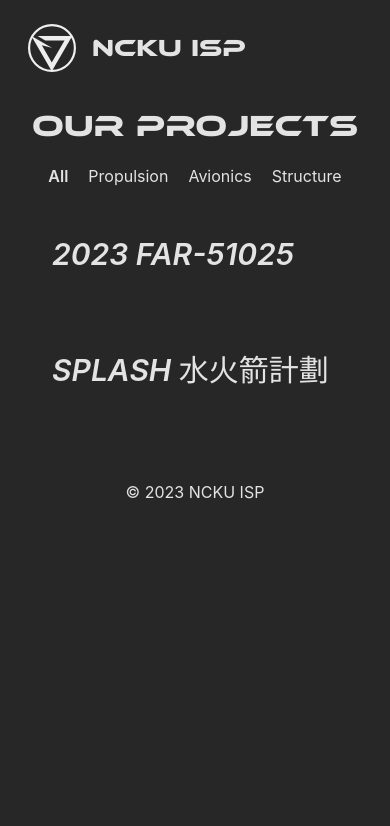
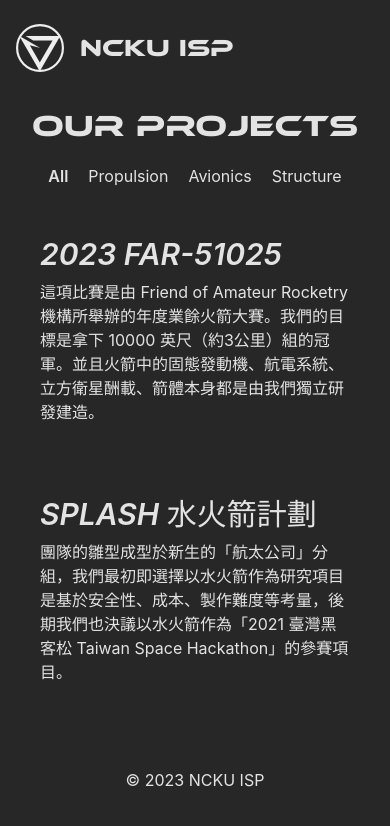
Before and after one commit to wilicw/NCKU-ISP.github.io, a React (Vite) app: page /projects in a window 390 px wide. Shown: the top 826 px of the page. Built offline with nearby package versions, Linux system fonts and the light colour scheme.

Commit message:
feat(projects): add description in small screen

```diff
--- a/src/routers/Projects.jsx
+++ b/src/routers/Projects.jsx
@@ -35,7 +35,7 @@
                           <i className="inline-block gg-play-button"></i>
                           {p.name}
                         </div>
-                        <p className="text-left hidden md:block">{p.description}</p>
+                        <p className="text-left">{p.description}</p>
                       </div>
                     </a>
                     :
@@ -49,7 +49,7 @@
                           <i className="inline-block gg-play-button"></i>
                           {p.name}
                         </div>
-                        <p className="text-left hidden md:block">{p.description}</p>
+                        <p className="text-left">{p.description}</p>
                       </div>
                     </Link>
                 }
```
